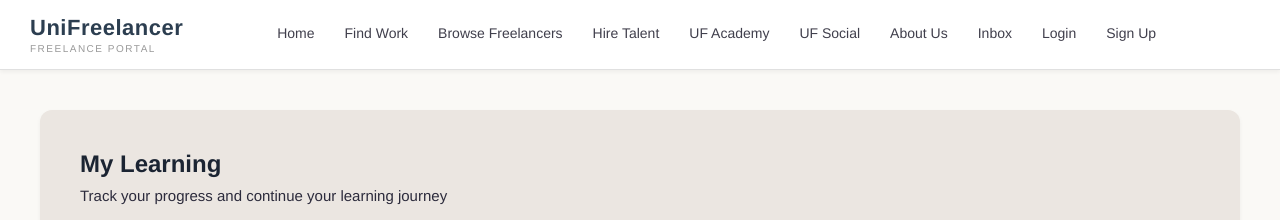
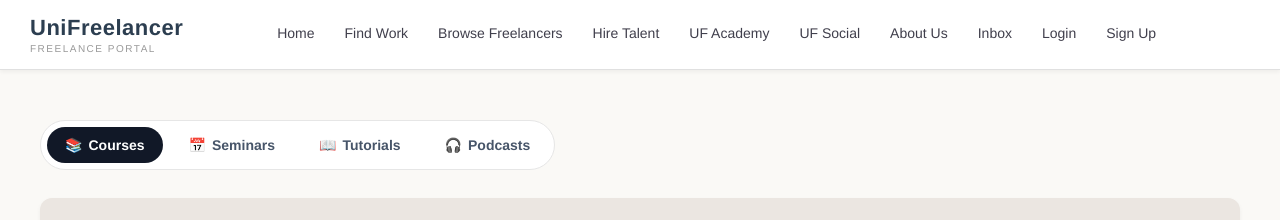
Before and after one commit to AidanCaughey1/CS46X-UniFreelancer, a React (Create React App) app in the folder frontend/: page /academy/courses in a window 1280 px wide. Shown: the top 220 px of the page. Built offline with nearby package versions, Linux system fonts and the light colour scheme; no server answers.

Commit message:
added subnav to the courses page

```diff
--- a/frontend/src/pages/Courses.jsx
+++ b/frontend/src/pages/Courses.jsx
@@ -1,6 +1,7 @@
 import React, { useState, useEffect, useCallback } from 'react';
 // import { useNavigate } from 'react-router-dom';
 import './Courses.css';
+import AcademySubnav from '../components/AcademySubnav';
 
 function Courses() {
   // const navigate = useNavigate();
@@ -137,6 +138,7 @@ function Courses() {
     <div className="courses-page">
       <div className="courses-container">
         {/* My Learning Section */}
+        <AcademySubnav />
         <div className="my-learning-section">
           <h2 className="section-title">My Learning</h2>
           <p className="section-subtitle">Track your progress and continue your learning journey</p>
@@ -186,7 +188,6 @@ function Courses() {
             </button>
           </div>
         </div>
-
         {/* Courses Section */}
         <div className="courses-section">
           <h2 className="section-title">Courses</h2>
```
